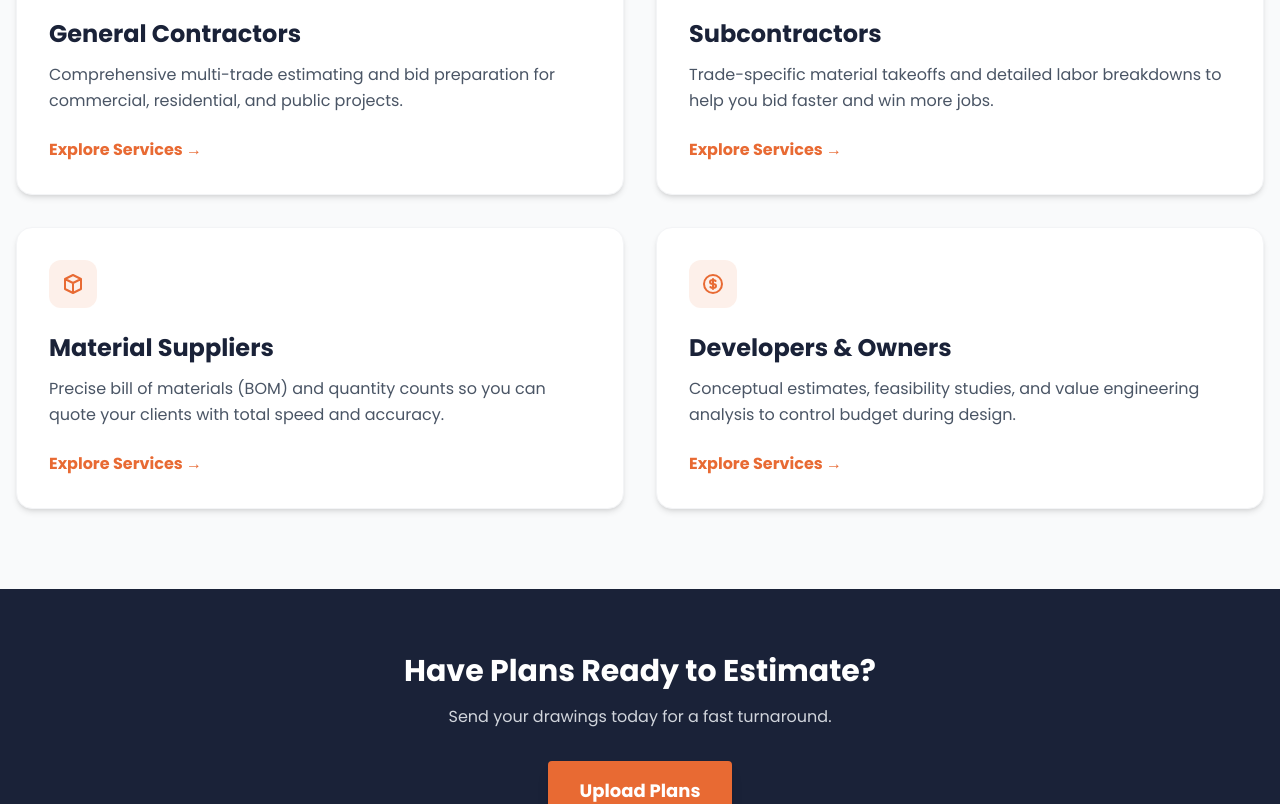
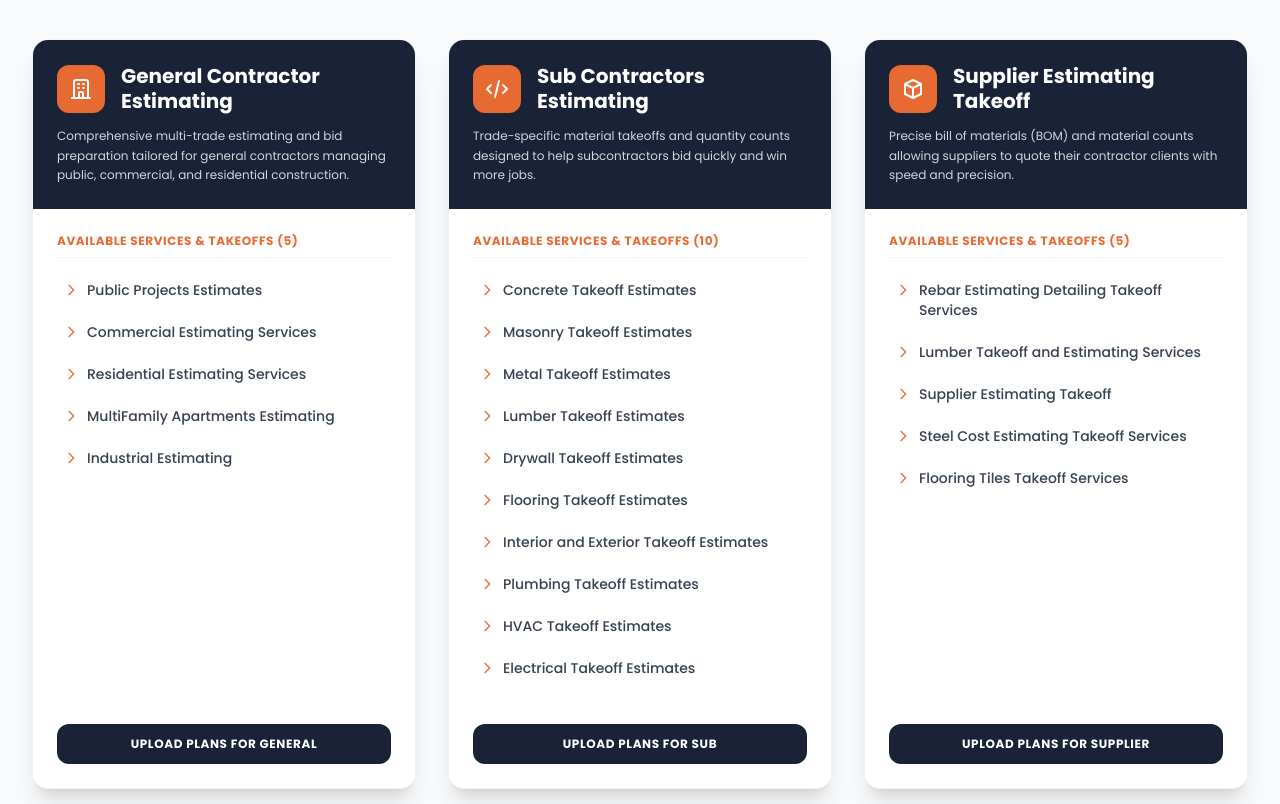
Before and after one commit to Alirazadev786/constructech-estimation, a Next.js app: page /who-we-serve in a window 1280 px wide. Shown: the part 760-1564 px from the top of the page. Built offline with nearby package versions, Linux system fonts and the light colour scheme; no server answers.

Commit message:
Update Who We Serve page to 3 major categories with subcategories and synchronize Services menu left panel

```diff
--- a/src/app/who-we-serve/page.tsx
+++ b/src/app/who-we-serve/page.tsx
@@ -5,34 +5,54 @@ import UploadPlansButton from '@/components/UploadPlansButton';
 
 export const metadata: Metadata = {
   title: 'Who We Serve | Constructech Estimation',
-  description: 'Estimating solutions tailored for General Contractors, Subcontractors, Developers, Architects, and Material Suppliers.',
+  description: 'Explore estimating services for General Contractors, Subcontractors, and Material Suppliers.',
 };
 
 export default function WhoWeServePage() {
-  const clientTypes = [
+  const categories = [
     {
-      title: "General Contractors",
-      description: "Comprehensive multi-trade estimating and bid preparation for commercial, residential, and public projects.",
-      link: "/general-contractor-services/commercial-estimating",
-      icon: "M19 21V5a2 2 0 00-2-2H7a2 2 0 00-2 2v16m14 0h2m-2 0h-5m-9 0H3m2 0h5M9 7h1m-1 4h1m4-4h1m-1 4h1m-5 10v-5a1 1 0 011-1h2a1 1 0 011 1v5m-4 0h4"
+      title: "General Contractor Estimating",
+      description: "Comprehensive multi-trade estimating and bid preparation tailored for general contractors managing public, commercial, and residential construction.",
+      icon: "M19 21V5a2 2 0 00-2-2H7a2 2 0 00-2 2v16m14 0h2m-2 0h-5m-9 0H3m2 0h5M9 7h1m-1 4h1m4-4h1m-1 4h1m-5 10v-5a1 1 0 011-1h2a1 1 0 011 1v5m-4 0h4",
+      image: "/images/hero_estimators.png",
+      items: [
+        { name: "Public Projects Estimates", href: "/general-contractor-services/public-projects-estimates" },
+        { name: "Commercial Estimating Services", href: "/general-contractor-services/commercial-estimating" },
+        { name: "Residential Estimating Services", href: "/general-contractor-services/residential-estimating" },
+        { name: "MultiFamily Apartments Estimating", href: "/general-contractor-services/multi-family-apartments" },
+        { name: "Industrial Estimating", href: "/general-contractor-services/industrial-estimating" }
+      ]
     },
     {
-      title: "Subcontractors",
-      description: "Trade-specific material takeoffs and detailed labor breakdowns to help you bid faster and win more jobs.",
-      link: "/sub-contractors-estimates",
-      icon: "M10 20l4-16m4 4l4 4-4 4M6 16l-4-4 4-4"
+      title: "Sub Contractors Estimating",
+      description: "Trade-specific material takeoffs and quantity counts designed to help subcontractors bid quickly and win more jobs.",
+      icon: "M10 20l4-16m4 4l4 4-4 4M6 16l-4-4 4-4",
+      image: "/images/sub_contractors.png",
+      items: [
+        { name: "Concrete Takeoff Estimates", href: "/sub-contractors-estimates/concrete-estimating-services" },
+        { name: "Masonry Takeoff Estimates", href: "/sub-contractors-estimates/masonry-estimates" },
+        { name: "Metal Takeoff Estimates", href: "/sub-contractors-estimates/metals-takeoffs" },
+        { name: "Lumber Takeoff Estimates", href: "/supplier-estimates/lumber-takeoffs" },
+        { name: "Drywall Takeoff Estimates", href: "/sub-contractors-estimates/dry-wall-takeoffs" },
+        { name: "Flooring Takeoff Estimates", href: "/sub-contractors-estimates/flooring-estimates" },
+        { name: "Interior and Exterior Takeoff Estimates", href: "/sub-contractors-estimates/exterior-finishes-estimates" },
+        { name: "Plumbing Takeoff Estimates", href: "/sub-contractors-estimates/plumbing-estimates" },
+        { name: "HVAC Takeoff Estimates", href: "/sub-contractors-estimates/hvac-estimates" },
+        { name: "Electrical Takeoff Estimates", href: "/sub-contractors-estimates/electrical-work-estimating-takeoffs" }
+      ]
     },
     {
-      title: "Material Suppliers",
-      description: "Precise bill of materials (BOM) and quantity counts so you can quote your clients with total speed and accuracy.",
-      link: "/supplier-estimates",
-      icon: "M20 7l-8-4-8 4m16 0l-8 4m8-4v10l-8 4m0-10L4 7m8 4v10M4 7v10l8 4"
-    },
-    {
-      title: "Developers & Owners",
-      description: "Conceptual estimates, feasibility studies, and value engineering analysis to control budget during design.",
-      link: "/services/value-engineering",
-      icon: "M12 8c-1.657 0-3 .895-3 2s1.343 2 3 2 3 .895 3 2-1.343 2-3 2m0-8c1.11 0 2.08.402 2.599 1M12 8V7m0 1v8m0 0v1m0-1c-1.11 0-2.08-.402-2.599-1M21 12a9 9 0 11-18 0 9 9 0 0118 0z"
+      title: "Supplier Estimating Takeoff",
+      description: "Precise bill of materials (BOM) and material counts allowing suppliers to quote their contractor clients with speed and precision.",
+      icon: "M20 7l-8-4-8 4m16 0l-8 4m8-4v10l-8 4m0-10L4 7m8 4v10M4 7v10l8 4",
+      image: "/images/general_contractors.png",
+      items: [
+        { name: "Rebar Estimating Detailing Takeoff Services", href: "/supplier-estimates/rebar-takeoffs" },
+        { name: "Lumber Takeoff and Estimating Services", href: "/supplier-estimates/lumber-takeoffs" },
+        { name: "Supplier Estimating Takeoff", href: "/supplier-estimates" },
+        { name: "Steel Cost Estimating Takeoff Services", href: "/supplier-estimates/steel-takeoffs" },
+        { name: "Flooring Tiles Takeoff Services", href: "/supplier-estimates/flooring-tiles-takeoffs" }
+      ]
     }
   ];
 
@@ -45,46 +65,87 @@ export default function WhoWeServePage() {
         </div>
         <div className="relative z-10 max-w-7xl mx-auto px-4 text-center">
           <span className="inline-block px-4 py-1.5 bg-brand-orange/20 text-brand-orange font-bold rounded-full text-sm mb-6">
-            CLIENT SECTORS
+            WHO WE SERVE
           </span>
           <h1 className="text-4xl md:text-6xl font-extrabold text-white mb-6">
-            Who We <span className="text-brand-orange">Serve</span>
+            Tailored Solutions for <span className="text-brand-orange">Your Sector</span>
           </h1>
           <p className="text-xl text-gray-300 max-w-3xl mx-auto mb-10">
-            Tailored estimating solutions for every stakeholder in the construction industry.
+            Select your category below to explore dedicated estimating services and trade-specific takeoffs.
           </p>
         </div>
       </div>
 
-      {/* Client Types Grid */}
+      {/* Categories Grid */}
       <div className="py-20 bg-gray-50">
-        <div className="max-w-7xl mx-auto px-4 grid grid-cols-1 md:grid-cols-2 gap-8">
-          {clientTypes.map((client, idx) => (
-            <div key={idx} className="bg-white p-8 rounded-2xl shadow-md border border-gray-100 hover:shadow-xl transition-shadow flex flex-col justify-between">
-              <div>
-                <div className="w-12 h-12 bg-brand-orange/10 text-brand-orange rounded-xl flex items-center justify-center mb-6">
-                  <svg className="w-6 h-6" fill="none" viewBox="0 0 24 24" stroke="currentColor">
-                    <path strokeLinecap="round" strokeLinejoin="round" strokeWidth={2} d={client.icon} />
-                  </svg>
+        <div className="max-w-7xl mx-auto px-4 sm:px-6 lg:px-8">
+
+          <div className="text-center mb-16">
+            <h2 className="text-3xl md:text-4xl font-extrabold text-brand-navy mb-4">Our Client Categories</h2>
+            <div className="w-24 h-1.5 bg-brand-orange mx-auto rounded-full"></div>
+          </div>
+
+          <div className="grid grid-cols-1 lg:grid-cols-3 gap-8">
+            {categories.map((cat, idx) => (
+              <div key={idx} className="bg-white rounded-2xl shadow-xl overflow-hidden border border-gray-100 flex flex-col hover:shadow-2xl transition-all duration-300">
+
+                {/* Header Banner */}
+                <div className="bg-brand-navy text-white p-6 relative overflow-hidden">
+                  <div className="flex items-center gap-4 mb-3">
+                    <div className="bg-brand-orange p-3 rounded-xl shrink-0">
+                      <svg className="w-6 h-6 text-white" fill="none" viewBox="0 0 24 24" stroke="currentColor">
+                        <path strokeLinecap="round" strokeLinejoin="round" strokeWidth={2} d={cat.icon} />
+                      </svg>
+                    </div>
+                    <h3 className="text-xl font-bold leading-tight">{cat.title}</h3>
+                  </div>
+                  <p className="text-gray-300 text-xs leading-relaxed">{cat.description}</p>
                 </div>
-                <h3 className="text-2xl font-bold text-brand-navy mb-3">{client.title}</h3>
-                <p className="text-gray-600 leading-relaxed mb-6">{client.description}</p>
+
+                {/* Subcategories List */}
+                <div className="p-6 flex-1 flex flex-col justify-between bg-white">
+                  <div>
+                    <h4 className="text-xs font-extrabold text-brand-orange uppercase tracking-wider mb-4 border-b border-gray-100 pb-2">
+                      Available Services & Takeoffs ({cat.items.length})
+                    </h4>
+                    <ul className="space-y-2.5 mb-6">
+                      {cat.items.map((item, itemIdx) => (
+                        <li key={itemIdx}>
+                          <Link
+                            href={item.href}
+                            className="flex items-start text-sm text-gray-700 hover:text-brand-orange font-medium group transition-colors p-1.5 rounded-lg hover:bg-orange-50/50"
+                          >
+                            <svg className="w-4 h-4 text-brand-orange mr-2 shrink-0 mt-0.5 group-hover:translate-x-1 transition-transform" fill="none" viewBox="0 0 24 24" stroke="currentColor">
+                              <path strokeLinecap="round" strokeLinejoin="round" strokeWidth={2} d="M9 5l7 7-7 7" />
+                            </svg>
+                            <span>{item.name}</span>
+                          </Link>
+                        </li>
+                      ))}
+                    </ul>
+                  </div>
+
+                  <UploadPlansButton className="w-full mt-4 bg-brand-navy hover:bg-gray-800 text-white font-bold py-3 px-4 rounded-xl text-xs uppercase tracking-wider text-center transition-colors">
+                    Upload Plans for {cat.title.split(' ')[0]}
+                  </UploadPlansButton>
+                </div>
+
               </div>
-              <Link href={client.link} className="text-brand-orange font-bold flex items-center hover:underline">
-                Explore Services &rarr;
-              </Link>
-            </div>
-          ))}
+            ))}
+          </div>
+
         </div>
       </div>
 
-      {/* CTA */}
-      <div className="bg-brand-navy py-16 text-center text-white">
-        <div className="max-w-3xl mx-auto px-4">
-          <h2 className="text-3xl font-extrabold mb-4">Have Plans Ready to Estimate?</h2>
-          <p className="text-gray-300 mb-8">Send your drawings today for a fast turnaround.</p>
-          <UploadPlansButton className="bg-brand-orange hover:bg-orange-600 px-8 py-4 rounded font-bold text-lg shadow-lg">
-            Upload Plans
+      {/* CTA Section */}
+      <div className="bg-brand-navy py-20 relative overflow-hidden">
+        <div className="max-w-4xl mx-auto px-4 text-center relative z-10">
+          <h2 className="text-3xl md:text-5xl font-extrabold text-white mb-6">Need a Custom Estimate?</h2>
+          <p className="text-xl text-gray-300 mb-10">
+            Upload your project plans now and receive a detailed quote within 24-48 hours.
+          </p>
+          <UploadPlansButton className="bg-brand-orange hover:bg-orange-600 text-white font-bold py-4 px-10 rounded text-lg shadow-lg">
+            Upload Plans Now
           </UploadPlansButton>
         </div>
       </div>
--- a/src/components/Header.tsx
+++ b/src/components/Header.tsx
@@ -146,13 +146,13 @@ export default function Header() {
                                 </svg>
                               </div>
                               <div>
-                                <h4 className="font-bold text-[15px] group-hover/link:text-brand-navy transition-colors">Cost Estimating</h4>
+                                <h4 className="font-bold text-[15px] group-hover/link:text-brand-navy transition-colors">Cost Estimation</h4>
                                 <p className="text-white/80 text-xs mt-1 italic">Predicting project costs.</p>
                               </div>
                             </div>
                           </Link>
 
-                          <Link href="/services/construction-takeoff" className="block group/link">
+                          <Link href="/services/material-takeoff" className="block group/link">
                             <div className="flex items-start gap-3">
                               <div className="bg-white/20 p-2 rounded shrink-0">
                                 <svg className="w-5 h-5 text-white" fill="none" viewBox="0 0 24 24" stroke="currentColor">
@@ -160,13 +160,13 @@ export default function Header() {
                                 </svg>
                               </div>
                               <div>
-                                <h4 className="font-bold text-[15px] group-hover/link:text-brand-navy transition-colors">Construction Takeoff</h4>
-                                <p className="text-white/80 text-xs mt-1 italic">Measuring materials and quantities.</p>
+                                <h4 className="font-bold text-[15px] group-hover/link:text-brand-navy transition-colors">Material Takeoff</h4>
+                                <p className="text-white/80 text-xs mt-1 italic">Measuring materials & quantities.</p>
                               </div>
                             </div>
                           </Link>
 
-                          <Link href="/services/mep-estimating" className="block group/link">
+                          <Link href="/services/value-engineering" className="block group/link">
                             <div className="flex items-start gap-3">
                               <div className="bg-white/20 p-2 rounded shrink-0">
                                 <svg className="w-5 h-5 text-white" fill="none" viewBox="0 0 24 24" stroke="currentColor">
@@ -174,8 +174,8 @@ export default function Header() {
                                 </svg>
                               </div>
                               <div>
-                                <h4 className="font-bold text-[15px] group-hover/link:text-brand-navy transition-colors">MEP Estimating</h4>
-                                <p className="text-white/80 text-xs mt-1 italic">Mechanical, electrical, plumbing.</p>
+                                <h4 className="font-bold text-[15px] group-hover/link:text-brand-navy transition-colors">Value Engineering</h4>
+                                <p className="text-white/80 text-xs mt-1 italic">Optimizing project budgets.</p>
                               </div>
                             </div>
                           </Link>
```
